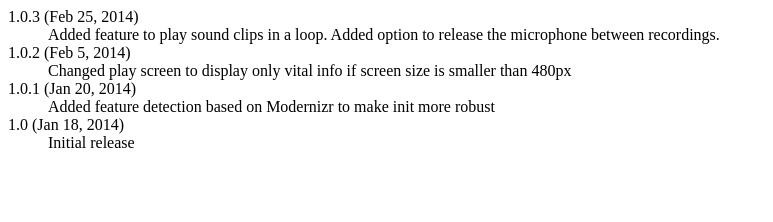
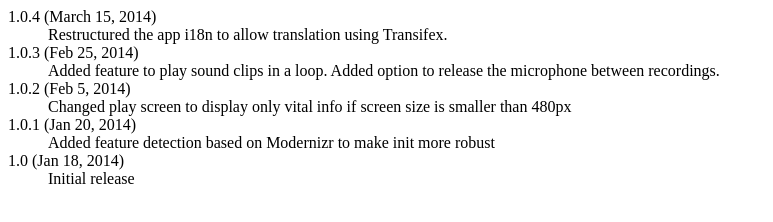
Before and after one commit to laaglu/dictaphone.js, a plain HTML site: page data/releaseNotes.html in a window 1280 px wide. Shown: the whole page, without its empty margins (0-773 px from the left). Drawn offline with Linux system fonts and the light colour scheme.

Commit message:
Restructured the app i18n to allow translation using Transifex

```diff
--- a/data/releaseNotes.html
+++ b/data/releaseNotes.html
@@ -4,6 +4,8 @@
 </head>
 <body>
 <dl>
+  <dt>1.0.4 (March 15, 2014)</dt>
+  <dd>Restructured the app i18n to allow translation using Transifex.</dd>
   <dt>1.0.3 (Feb 25, 2014)</dt>
   <dd>Added feature to play sound clips in a loop. Added option to release the microphone between recordings.</dd>
   <dt>1.0.2 (Feb 5, 2014)</dt>
```
Also changed, not shown: 14 other files.
